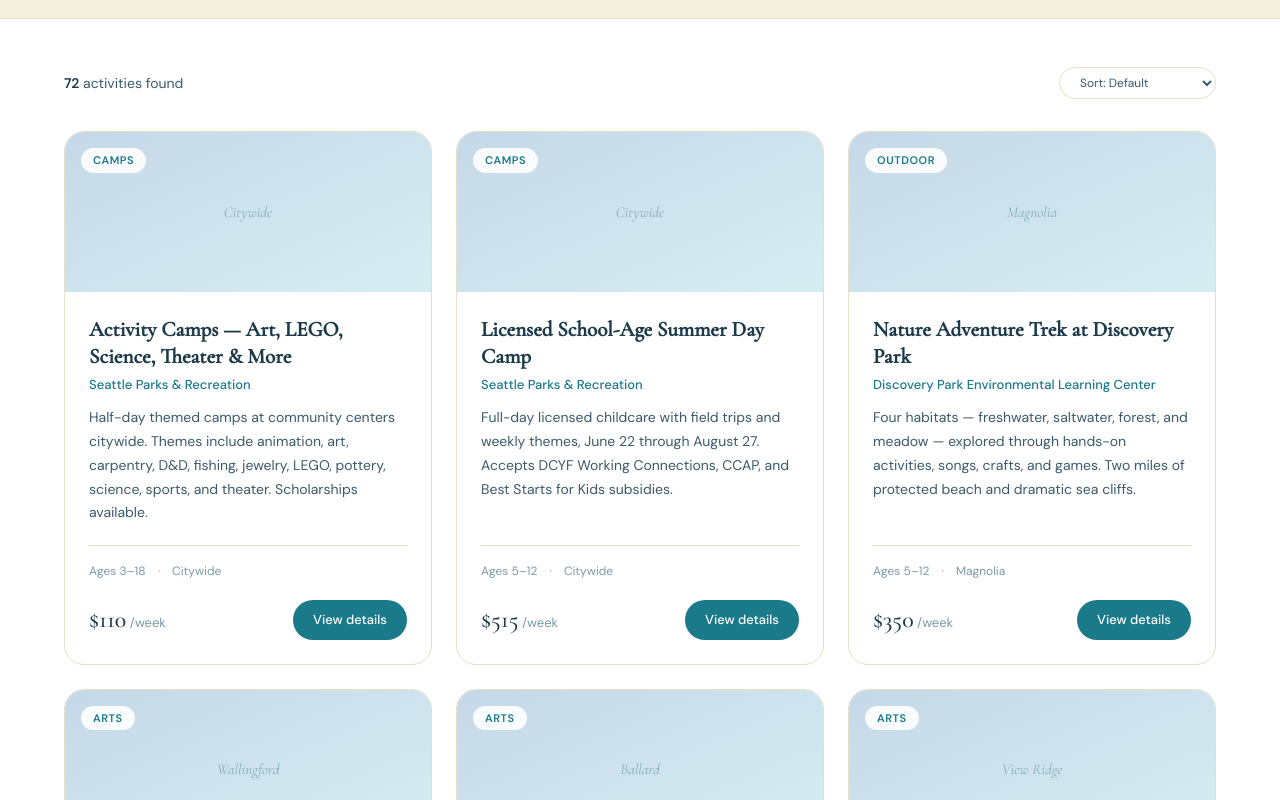
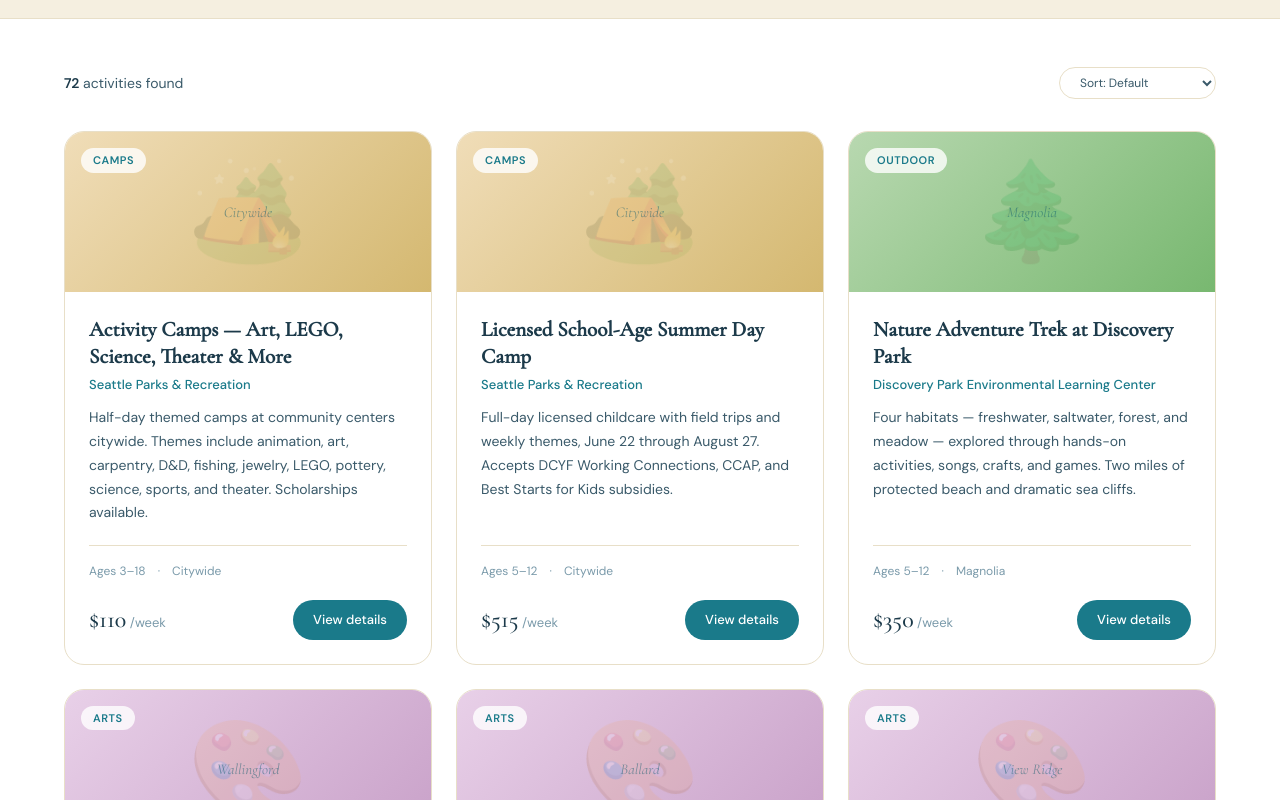
Before and after one commit to thelittlesound/littlesound-landing, a Next.js app: page /discover in a window 1280 px wide. Shown: the part 680-1480 px from the top of the page. Built offline with nearby package versions, Linux system fonts and the light colour scheme.

Commit message:
Color-code activity cards by category with emoji watermark

```diff
--- a/app/discover/page.tsx
+++ b/app/discover/page.tsx
@@ -30,14 +30,36 @@ const AGE_GROUPS = [
 
 type Activity = typeof activities[0] & { subcategory?: string };
 
+const CATEGORY_STYLES: Record<string, { from: string; to: string; emoji: string }> = {
+  'Swimming':        { from: '#B8D8EE', to: '#7FB8D8', emoji: '🏊' },
+  'Sports':          { from: '#B8D8B8', to: '#80B880', emoji: '⚽' },
+  'Arts':            { from: '#E8D0E8', to: '#C8A0C8', emoji: '🎨' },
+  'STEM':            { from: '#B8DCE8', to: '#7CBCCC', emoji: '🧠' },
+  'Music':           { from: '#F0E4C0', to: '#D4BC80', emoji: '🎵' },
+  'Dance':           { from: '#F0D0D0', to: '#D4A0A0', emoji: '💃' },
+  'Theater':         { from: '#E8D0B8', to: '#C8A070', emoji: '🎭' },
+  'Martial Arts':    { from: '#C8D0DC', to: '#98B0BC', emoji: '🥋' },
+  'Early Childhood': { from: '#F0EEB8', to: '#D4CC70', emoji: '🌱' },
+  'Outdoor':         { from: '#B8D8B0', to: '#78B870', emoji: '🌲' },
+  'Camps':           { from: '#F0DDB8', to: '#D4B870', emoji: '🏕️' },
+  'Academic':        { from: '#C0C8EC', to: '#8898CC', emoji: '📚' },
+};
+
 function ActivityCard({ a }: { a: Activity }) {
+  const style = CATEGORY_STYLES[a.category] ?? { from: '#C5D8E8', to: '#A8C8D8', emoji: '✨' };
   return (
     <article className="bg-white border border-[#E8DFC8] rounded-[20px] overflow-hidden hover:shadow-[0_12px_32px_rgba(10,74,90,0.14)] transition-shadow duration-300 flex flex-col">
-      <div className="h-[160px] bg-gradient-to-br from-[#C5D8E8] to-[#D6EEF2] relative flex items-center justify-center">
-        <span className="absolute top-4 left-4 px-3 py-1 rounded-full bg-white/90 text-[11px] font-semibold uppercase tracking-wide text-[#1A7A8A]">
+      <div
+        className="h-[160px] relative flex items-center justify-center overflow-hidden"
+        style={{ background: `linear-gradient(135deg, ${style.from}, ${style.to})` }}
+      >
+        <span className="absolute text-[96px] opacity-[0.15] select-none pointer-events-none" aria-hidden="true">
+          {style.emoji}
+        </span>
+        <span className="absolute top-4 left-4 px-3 py-1 rounded-full bg-white/80 text-[11px] font-semibold uppercase tracking-wide text-[#1A7A8A]">
           {a.category}
         </span>
-        <span className="font-['Cormorant_Garamond'] text-[15px] italic text-[#0D5C6E]/40">
+        <span className="font-['Cormorant_Garamond'] text-[15px] italic text-[#0D5C6E]/50 relative z-10">
           {a.neighborhood}
         </span>
       </div>
```
